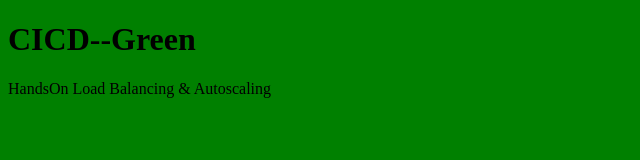
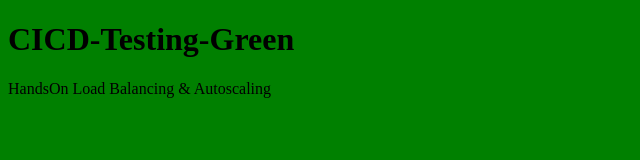
Before and after one commit to quickbooks2018/aws-cicd, a plain HTML site: page index.htm in a window 1280 px wide. Shown: the whole page, without its empty margins (0-640 px from the left). Drawn offline with Linux system fonts and the light colour scheme.

Commit message:
aws cicd

```diff
--- a/index.htm
+++ b/index.htm
@@ -2,7 +2,7 @@
 <html>
 <body style="background-color:green;">
 
-<h1>CICD--Green</h1>
+<h1>CICD-Testing-Green</h1>
 <p>HandsOn Load Balancing & Autoscaling</p>
 
 </body>
```
